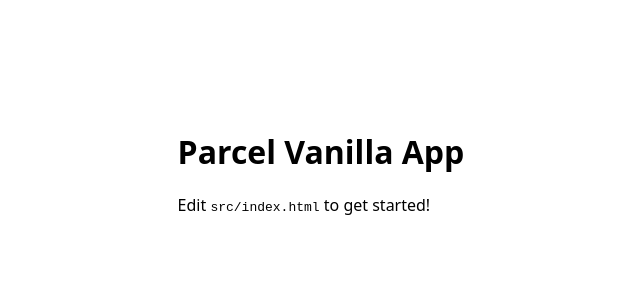
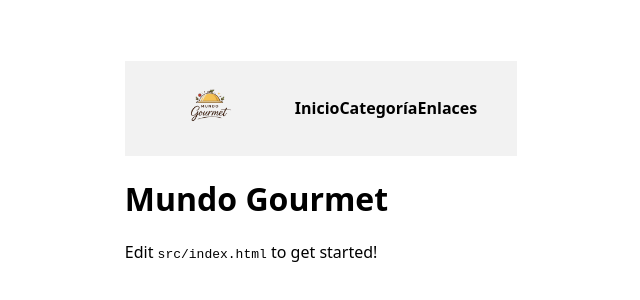
Before and after one commit to andreunoe/Mundo-Gourmet, a website built with Parcel: page src/index.html in a window 1280 px wide. Shown: the part 230-530 px from the top of the page, without its empty margins (319-959 px from the left). Built offline with nearby package versions, Linux system fonts and the light colour scheme.

Commit message:
Añado los primeros cambios del proyecto

```diff
--- a/src/index.html
+++ b/src/index.html
@@ -3,11 +3,27 @@
   <head>
     <meta charset="utf-8">
     <meta name="viewport" content="width=device-width, initial-scale=1.0">
-    <title>Parcel Vanilla App</title>
+    <title>Mundo Gourmet</title>
     <link rel="stylesheet" href="style.css">
   </head>
   <body>
-    <h1>Parcel Vanilla App</h1>
+    <header>
+      <div class="navbar">
+        <div class="logo">
+          <img src="img/logo_sinfondo.png" alt="Logo Mundo Gourmet">
+        </div>
+
+        <nav>
+          <ul class="menu">
+            <li><a href="#">Inicio</a></li>
+            <li><a href="#">Categoría</a></li>
+            <li><a href="#">Enlaces</a></li>
+          </ul>
+        </nav>
+      </div>
+    </header>
+
+    <h1>Mundo Gourmet</h1>
     <p>Edit <code>src/index.html</code> to get started!</p>
   </body>
 </html>
--- a/src/style.css
+++ b/src/style.css
@@ -6,3 +6,33 @@
   justify-content: center;
   height: 100%;
 }
+
+header{
+  width: 100%;
+  top: 0;
+}
+
+.navbar{
+    display: flex;
+    justify-content: space-between;
+    align-items: center;
+    padding: 15px 40px;
+    background-color: #f2f2f2;
+}
+
+.logo img{
+    height: 60px;
+}
+
+.navbar ul{
+    list-style: none;
+    display: flex;
+    gap: 20;
+    margin: 0;
+}
+
+.navbar a{
+    text-decoration: none;
+    color: black;
+    font-weight: bold;
+}
```
Also changed, not shown: src/img/logo_sinfondo.png (added), 1 other file.
